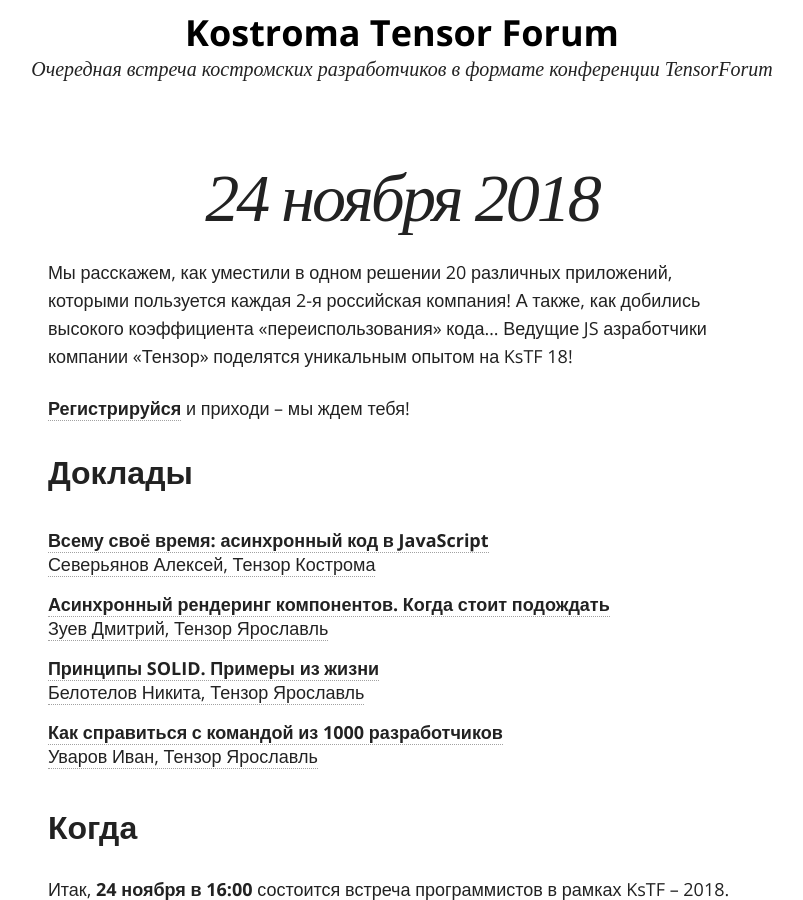
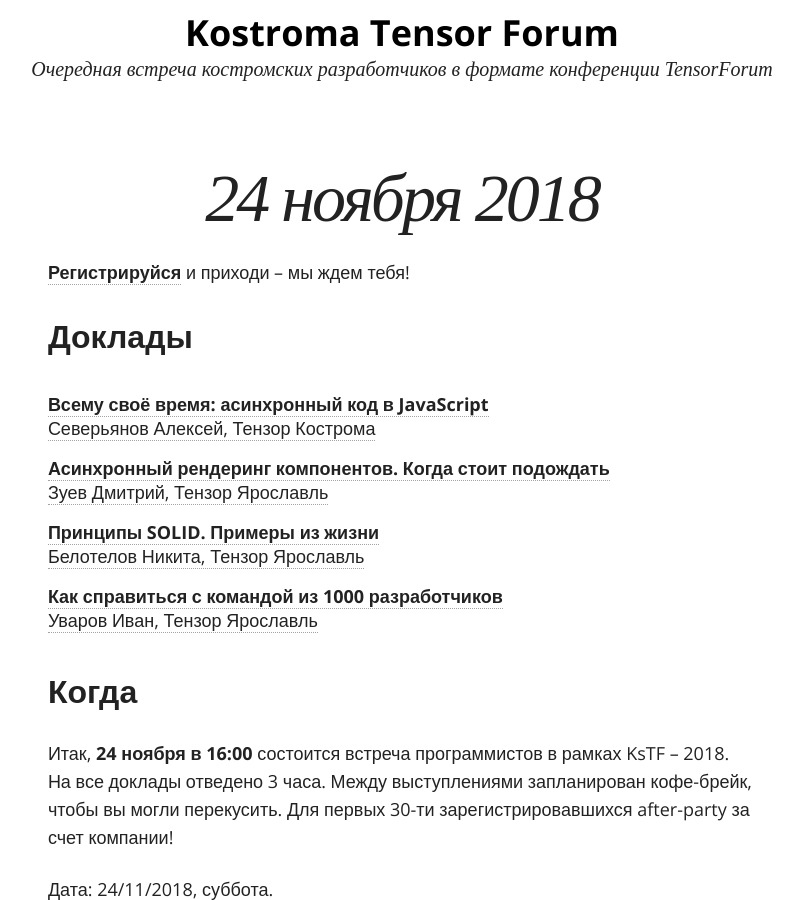
Before and after one commit to kostromameetup/kostromameetup.github.io, a Jekyll site: the page built from index.md, in a window 1280 px wide and 900 px high, scrolled down 315 px. Shown: the whole window, without its empty margins (238-1041 px from the left). Built offline with Jekyll 4.4.1, drawn with Linux system fonts in a browser that asks for light colours; nearby versions of some CDN libraries; comment, search, counter and statistics services are not loaded.

Commit message:
delete text

```diff
--- a/index.md
+++ b/index.md
@@ -4,8 +4,6 @@ title: 24 ноября 2018
 excerpt:
 comments: true
 ---
-
-Мы расскажем, как уместили в одном решении 20 различных приложений, которыми пользуется каждая 2-я российская компания! А также, как добились высокого коэффициента «переиспользования» кода… Ведущие JS азработчики компании «Тензор» поделятся уникальным опытом на KsTF 18!
 
 [**Регистрируйся**][register] и приходи – мы ждем тебя!
 
```
